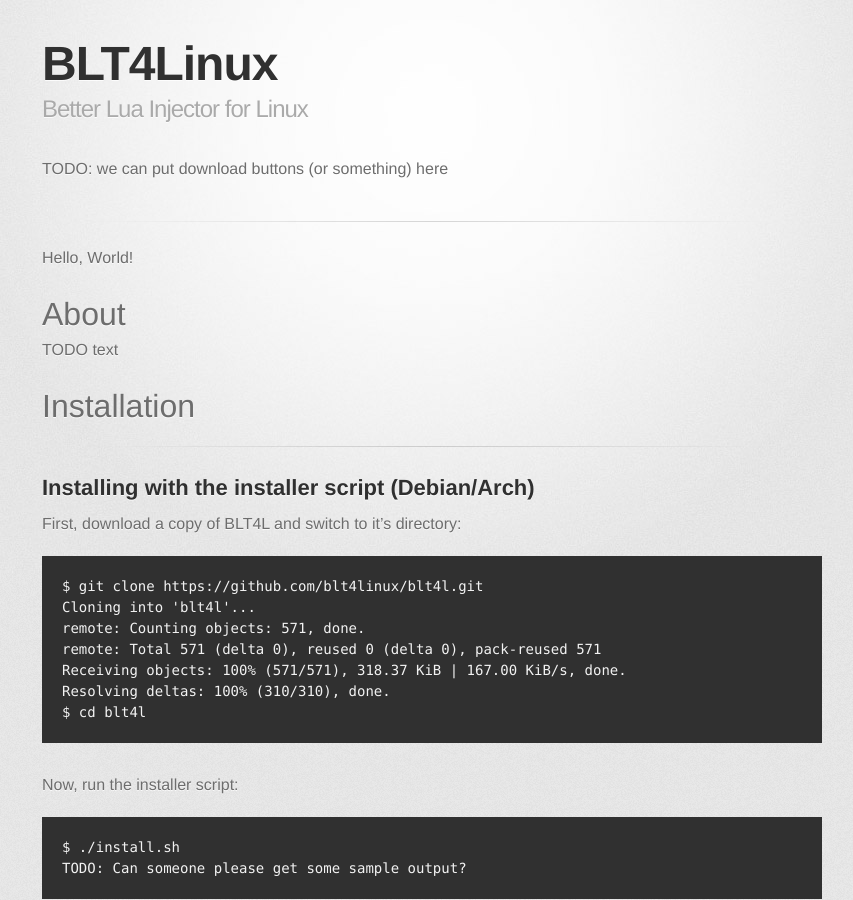
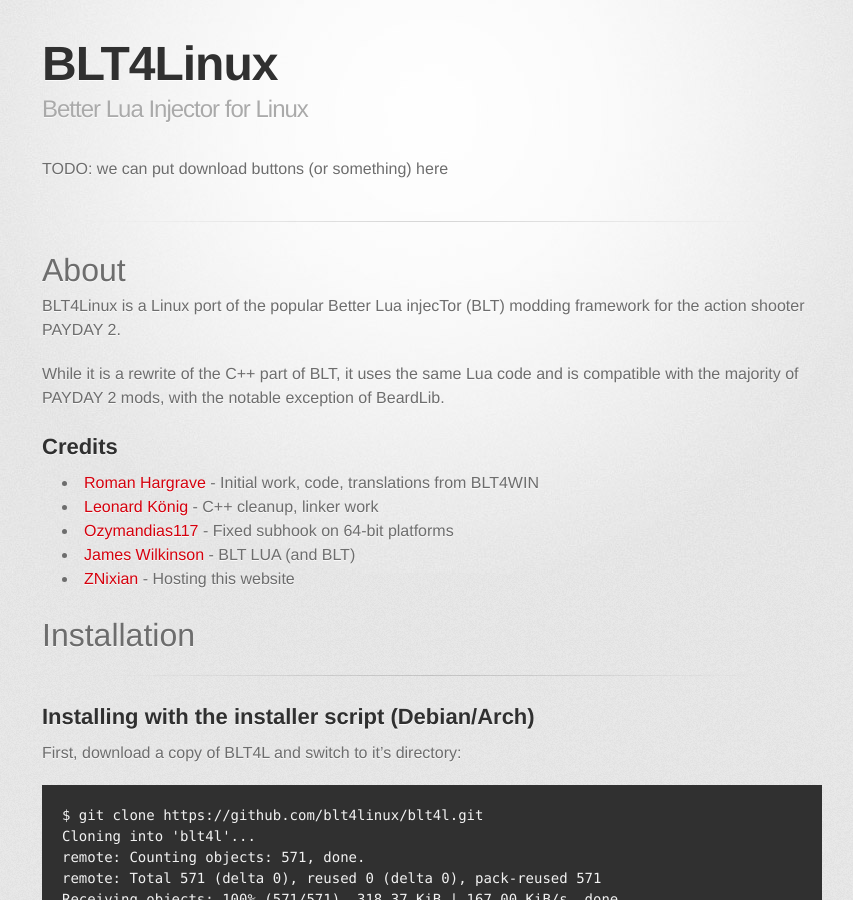
Before and after one commit to blt4linux/blt4linux.info, a Jekyll site: the page built from index.md, in a window 1280 px wide and 900 px high. Shown: the whole window, without its empty margins (208-1061 px from the left). Built offline with Jekyll 4.4.1, drawn with Linux system fonts in a browser that asks for light colours; some web fonts are replaced; our own code applies the rules of GitHub Pages for plain Markdown files.

Commit message:
Add about and credits section

```diff
--- a/index.md
+++ b/index.md
@@ -2,9 +2,20 @@
 layout: default
 ---
 
-Hello, World!
 # About
-TODO text
+BLT4Linux is a Linux port of the popular Better Lua injecTor (BLT)
+modding framework for the action shooter PAYDAY 2.
+
+While it is a rewrite of the C++ part of BLT, it uses the same Lua
+code and is compatible with the majority of PAYDAY 2 mods, with
+the notable exception of BeardLib.
+
+## Credits
+ - [Roman Hargrave](https://github.com/RomanHargrave) - Initial work, code, translations from BLT4WIN
+ - [Leonard König](https://github.com/LeonardKoenig) - C++ cleanup, linker work
+ - [Ozymandias117](https://github.com/Ozymandias117) - Fixed subhook on 64-bit platforms
+ - [James Wilkinson](https://github.com/JamesWilko) - BLT LUA (and BLT)
+ - [ZNixian](https://znix.xyz) - Hosting this website
 
 # Installation
 
```
